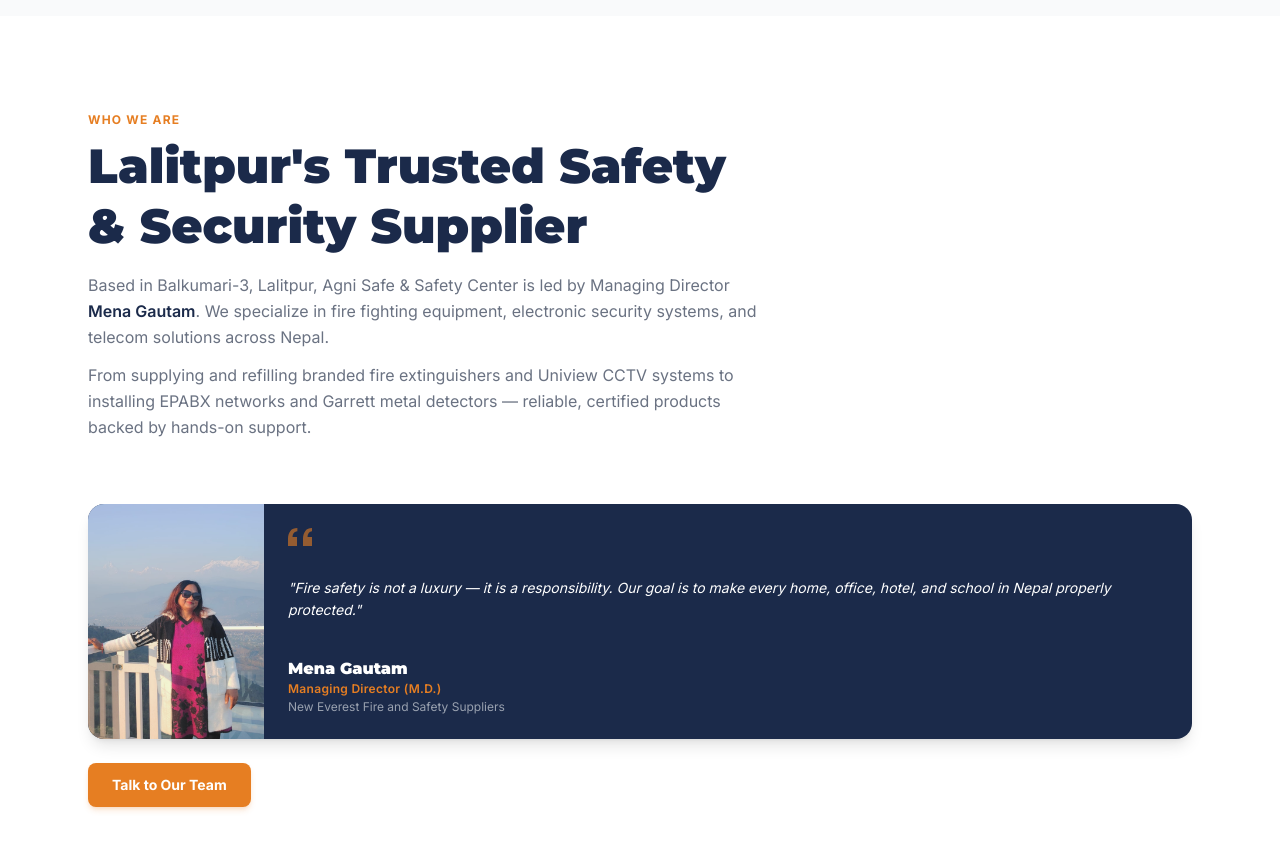
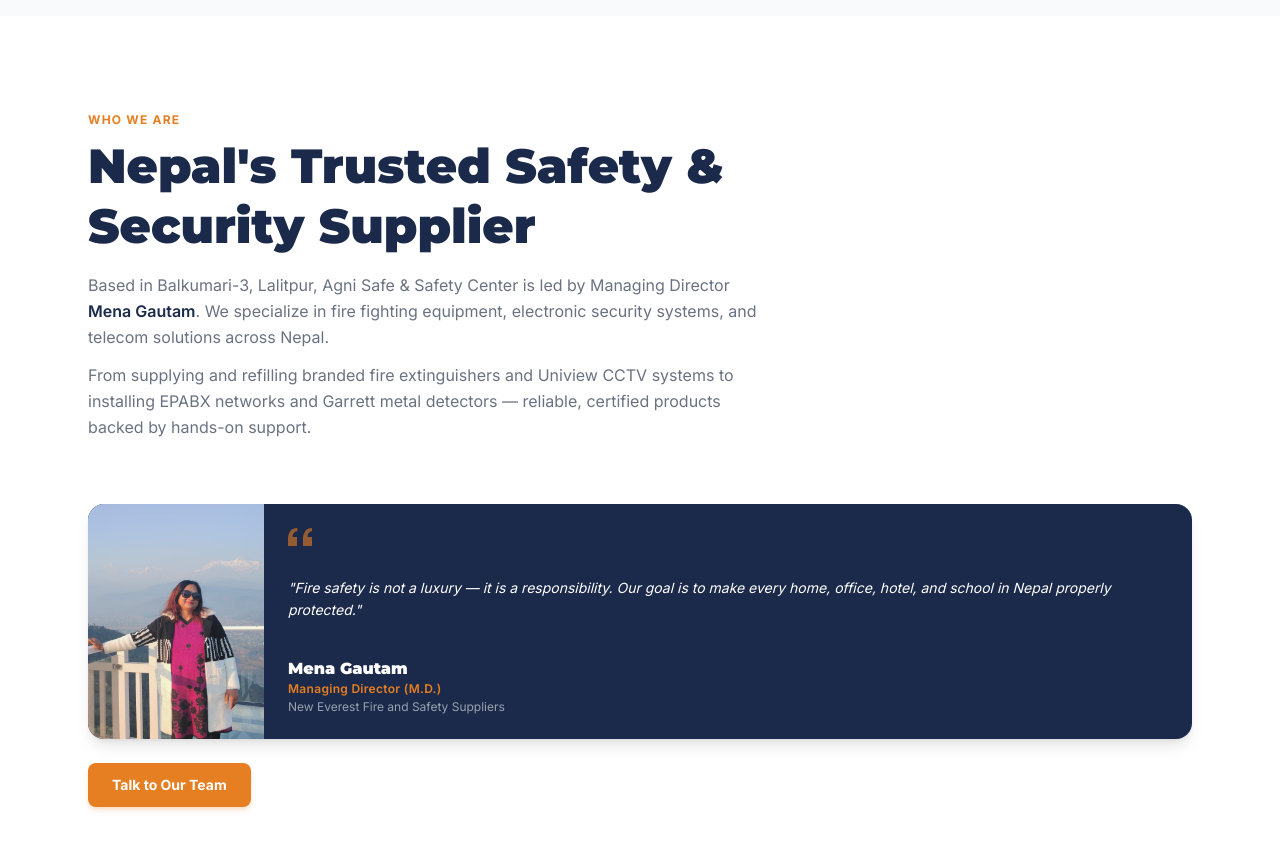
Before and after one commit to patties-eater/nefass, a React (Vite) app: page / in a window 1280 px wide. Shown: the part 3200-4050 px from the top of the page. Built offline with nearby package versions, Linux system fonts and the light colour scheme.

Commit message:
update About heading to Nepal's Trusted Safety & Security Supplier

```diff
--- a/src/components/About.jsx
+++ b/src/components/About.jsx
@@ -45,7 +45,7 @@
       <div className="md:hidden bg-navy px-4 py-8">
         <p className="text-brand text-xs font-bold tracking-widest uppercase mb-1">Who We Are</p>
         <h2 className="font-heading font-black text-2xl text-white leading-tight mb-3">
-          Lalitpur's Trusted<br />Safety Supplier
+          Nepal's Trusted<br />Safety Supplier
         </h2>
         <p className="text-white/70 text-xs leading-relaxed">
           Balkumari-3, Lalitpur · Certified fire fighting equipment, CCTV, alarms, EPABX &amp; metal detectors since 2008.
@@ -58,7 +58,7 @@
         <div className="max-w-2xl mb-10 md:mb-16 hidden md:block">
           <p className="text-xs font-bold tracking-widest uppercase text-brand mb-2">Who We Are</p>
           <h2 className="font-heading font-black text-5xl text-navy leading-tight mb-4">
-            Lalitpur's Trusted Safety &amp; Security Supplier
+            Nepal's Trusted Safety &amp; Security Supplier
           </h2>
           <p className="text-gray-500 leading-relaxed mb-3">
             Based in Balkumari-3, Lalitpur, Agni Safe &amp; Safety Center is led by Managing Director{' '}
```
